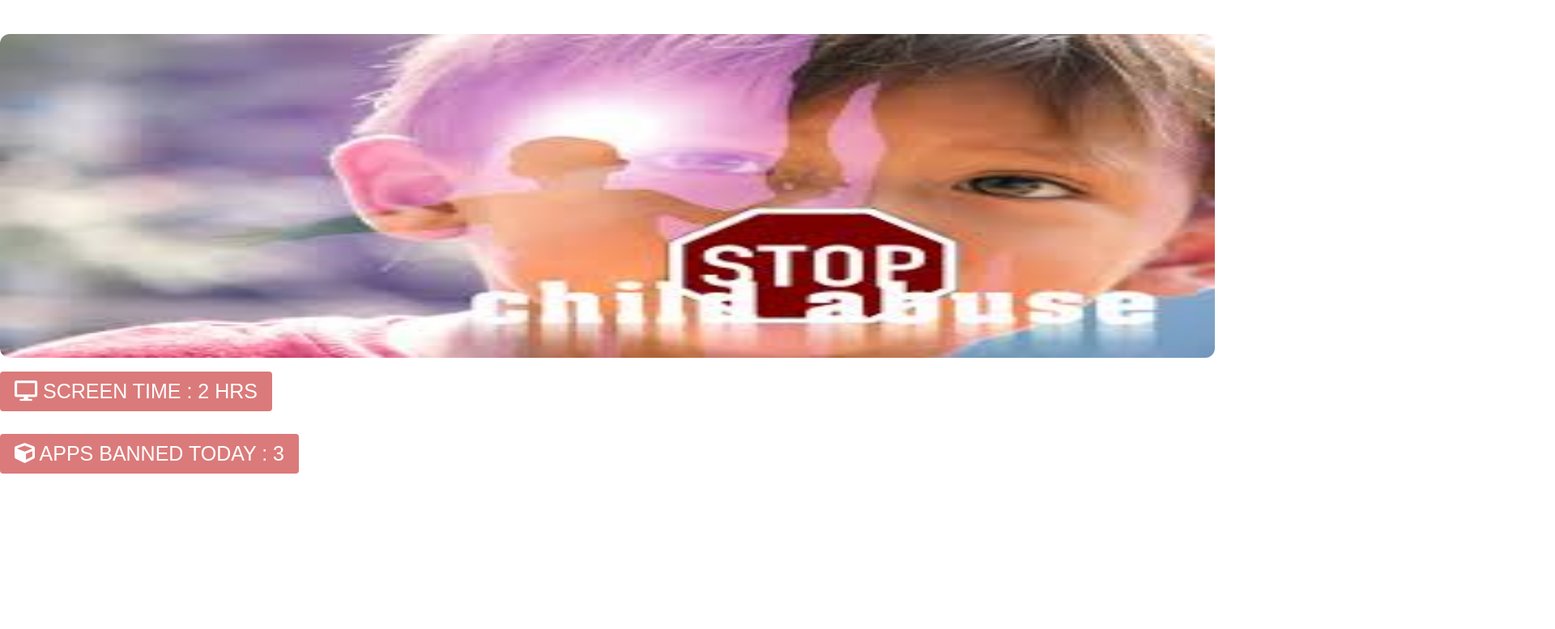
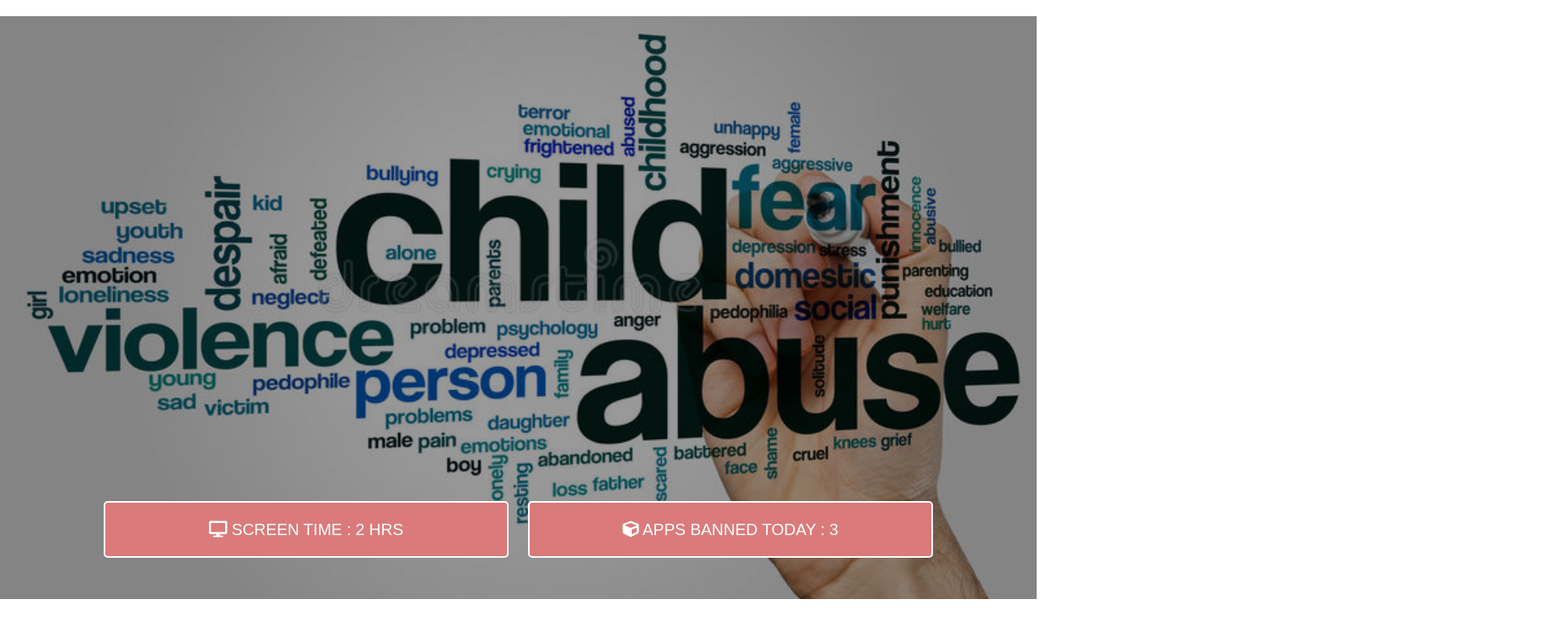
Before and after one commit to sharma-v10/IEM-HACKS, a plain HTML site: page index.html in a window 1280 px wide. Shown: the part 100-877 px from the top of the page at 81% size, 1920 px wide, since content can reach past the window. Drawn offline with Linux system fonts and the light colour scheme.

Commit message:
modified commit

```diff
--- a/index.html
+++ b/index.html
@@ -1,10 +1,10 @@
 <!DOCTYPE html>
-<!-- Designined by CodingLab | www.youtube.com/codinglabyt -->
+<!-- Designined by Lovemysafeplace -->
 <html lang="en" dir="ltr">
 
 <head>
   <meta charset="UTF-8">
-  <title> Responsive Portfolio Website | CodingLab </title>
+  <title> Lovemysafeplace</title>
   <link rel="stylesheet" href="style.css">
   <!-- Fontawesome CDN Link -->
   <link rel="stylesheet" href="https://cdnjs.cloudflare.com/ajax/libs/font-awesome/5.15.2/css/all.min.css" />
@@ -45,22 +45,15 @@
 
   <!-- Home Section Start -->
   <section class="home" id="home">
-    <div class="home-content">
-      <div class="center">
-        <img src="Images/child.jpg" alt="">
-      </div>
-      <div class="right">
-        <div class="button">
-          <button class="btn"><i class="fa fa-desktop"></i> SCREEN TIME : 2 HRS</button>
-        </div>
-      </div>
-      <div class="left">
-        <div class="button">
-          <button class="btn"><i class="fa fa-cube"></i> APPS BANNED TODAY : 3 </button>
-        </div>
+    <div class="img"></div>
+    <div class="center">
+      <div class="btns">
+        <button><i class="fa fa-desktop"></i> SCREEN TIME : 2 HRS</button>
+        <button><i class="fa fa-cube"></i> APPS BANNED TODAY : 3</button>
       </div>
     </div>
   </section>
+
 
   <!-- About Section Start -->
   <section class="about" id="about">
@@ -85,7 +78,7 @@
     </div>
   </section>
 
-  <!-- My Skill Section Start -->
+  <!-- My Eduaction Section Start -->
   <!-- Section Tag and Other Div will same where we need to put same CSS -->
   <section class="about" id="Education">
     <div class="content">
--- a/style.css
+++ b/style.css
@@ -32,10 +32,12 @@
 nav {
   position: fixed;
   width: 100%;
+  height: 15vh;
   padding: 20px 0;
   z-index: 800;
   transition: all 0.3s ease;
   font-family: 'Ubuntu', sans-serif;
+  background-color: white;
 }
 
 nav.sticky {
@@ -54,11 +56,11 @@ nav .navbar {
 nav .navbar .logo a {
   font-weight: 500;
   font-size: 35px;
-  color: #ff9999;
+  color: #DB7A7A;
 }
 
 nav.sticky .navbar .logo a {
-  color: #fff;
+  color: white;
 }
 
 nav .navbar .menu {
@@ -74,7 +76,7 @@ nav .navbar .menu li {
 .navbar .menu a {
   font-size: 18px;
   font-weight: 500;
-  color: #0E2431;
+  color: black;
   padding: 6px 0;
   transition: all 0.4s ease;
 }
@@ -115,7 +117,7 @@ nav.sticky .menu a:hover {
 }
 
 .navbar .media-icons a {
-  color: #DB7A7A;
+  color: black;
   font-size: 18px;
   margin: 0 6px;
 }
@@ -126,7 +128,7 @@ nav.sticky .media-icons a {
 }
 
 .navbar .media-icons a:hover {
-  color: black;
+  color: #DB7A7A;
 }
 
 /* Side Navigation Menu Button CSS */
@@ -156,73 +158,72 @@ nav.sticky .menu-btn {
 
 /* home section styling */
 
-.home {
+.img {
+  background: url('Images/img.jpg') no-repeat;
+  width: 100%;
   height: 100vh;
-  width: 100%;
-  background-size: auto;
+  background-size: cover;
   background-position: center;
-  background-attachment: fixed;
-  font-family: 'Ubuntu', sans-serif;
+  position: relative;
 }
 
-.home .center img {
-  height: 400px;
-  width: 1500px;
-  object-fit: center;
-  border-radius: 12px;
+.img::before {
+  content: '';
+  position: absolute;
+  height: 100%;
+  width: 100%;
+  background: rgba(0, 0, 0, 0.4);
 }
 
-.home .home-content {
-  width: 150%;
-  height: 100%;
-  margin: auto;
-  display: flex;
-  flex-direction: column;
-  justify-content: center;
+.center {
+  position: absolute;
+  top: 93%;
+  left: 50%;
+  transform: translate(-50%, -50%);
+  width: 100%;
+  padding: 0 20px;
+  text-align: center;
 }
 
-
-.home .button {
-  margin: 14px 0;
+.center .btns {
+  margin-top: 20px;
 }
 
-.home .left-button button {
+.center .btns button {
+  height: 70px;
+  width: 500px;
+  border-radius: 5px;
+  border: none;
+  margin: 0 10px;
+  border: 2px solid white;
+  font-size: 20px;
+  font-weight: 500;
+  padding: 0 10px;
+  cursor: pointer;
   outline: none;
-  padding: 8px 16px;
-  border-radius: 6px;
-  font-size: 25px;
-  font-weight: 400;
-  background: #DB7A7A;
-  color: #fff;
-  cursor: pointer;
-  border: 2px solid transparent;
-  transition: all 0.4s ease;
+  transition: all 0.3s ease;
 }
 
-.home .left-button button:hover {
-  border-color: #DB7A7A;
-  background-color: #fff;
+.center .btns button:first-child {
+  background: #DB7A7A;
+  color: white;
+}
+
+.btns button:first-child:hover {
+  background: white;
   color: #DB7A7A;
 }
 
-.home .right-button button {
-  outline: none;
-  padding: 8px 16px;
-  border-radius: 6px;
-  font-size: 25px;
-  font-weight: 400;
+.center .btns button:last-child {
   background: #DB7A7A;
-  color: #fff;
-  cursor: pointer;
-  border: 2px solid transparent;
-  transition: all 0.4s ease;
+  color: white;
 }
 
-.home .right-button button:hover {
-  border-color: #DB7A7A;
-  background-color: #fff;
+.btns button:last-child:hover {
+  background: white;
   color: #DB7A7A;
 }
+
 
 /* About Section Styling */
 /* Those Elements Where We Have Apply Same CSS,
@@ -325,7 +326,7 @@ section .button button:hover {
   color: #DB7A7A;
 }
 
-/* My Skills CSS */
+/* My Education CSS */
 .education {
   background: #F0F8FF;
 }
@@ -390,7 +391,7 @@ section .button button:hover {
   color: #DB7A7A;
 }
 
-/* Contact Me CSS */
+/* Contact CSS */
 .contact {
   background: #F0F8FF;
 }
```
Also changed, not shown: Images/child.jpg (deleted), Images/images.jpg (deleted), Images/img.jpg (added).
